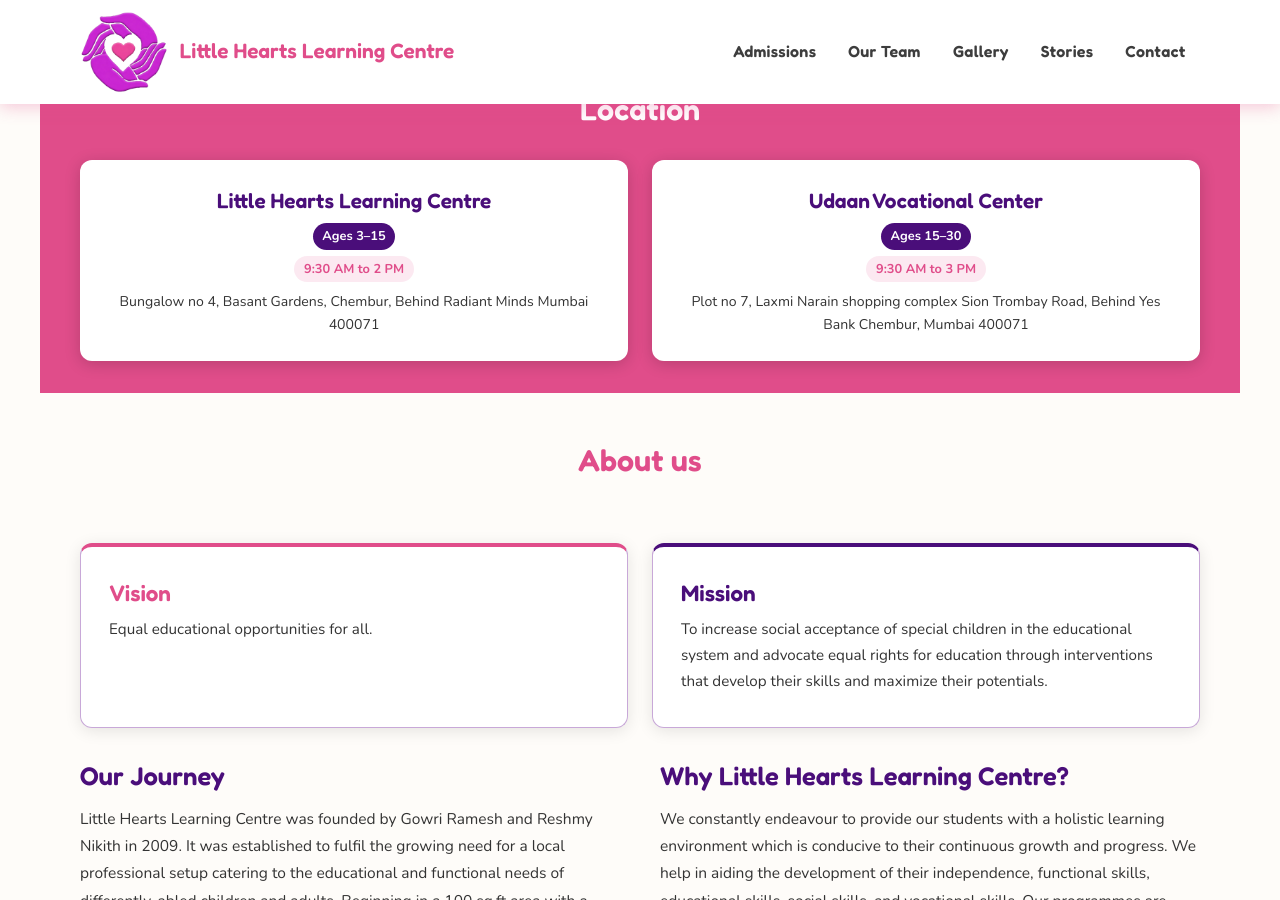
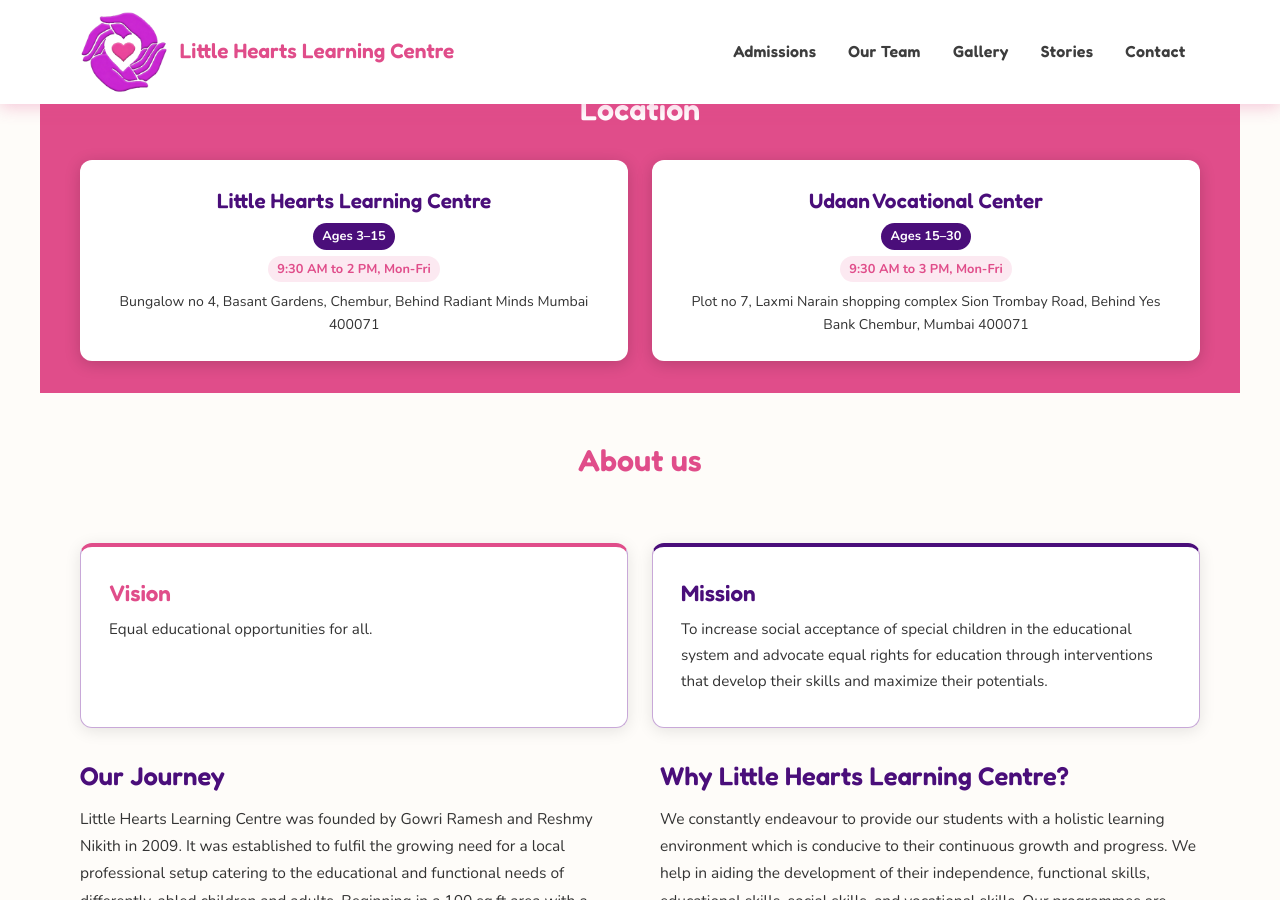
Before and after one commit to Cortinarius-I/LHLC_deCAP, a Jekyll site: the page built from index.md, in a window 1280 px wide and 900 px high, scrolled down 865 px. Built offline with Jekyll 4.4.1, drawn with Linux system fonts in a browser that asks for light colours.

Commit message:
Update Pages “home”

```diff
--- a/index.md
+++ b/index.md
@@ -24,11 +24,11 @@
 locations:
   - name: Little Hearts Learning Centre
     ages: Ages 3–15
-    timing: 9:30 AM to 2 PM
+    timing: 9:30 AM to 2 PM, Mon-Fri
     address: Bungalow no 4, Basant Gardens, Chembur, Behind Radiant Minds Mumbai 400071
   - name: Udaan Vocational Center
     ages: Ages 15–30
-    timing: 9:30 AM to 3 PM
+    timing: 9:30 AM to 3 PM, Mon-Fri
     address: Plot no 7, Laxmi Narain shopping complex  Sion Trombay Road, Behind Yes
       Bank  Chembur, Mumbai 400071
 about:
@@ -65,17 +65,17 @@
       palsy, sensory processing disorder, speech and language delays, and
       intellectual disabilities, among others.
   - question: Is there a fee for the initial assessment?
-    answer: No. The initial assessment and the parent consultation that follows
-      are completely free of charge. There is no obligation to enroll following
-      the assessment.
+    answer: No. The initial assessment and the parent consultation that follows are
+      completely free of charge. There is no obligation to enroll following the
+      assessment.
   - question: How is the curriculum personalised for each child?
     answer: Each student has an Individualized Education Plan (IEP) developed in
       collaboration with parents. Goals, methodology, and therapeutic supports
-      are tailored to the unique learning style and developmental profile of each
-      child, and are reviewed regularly.
+      are tailored to the unique learning style and developmental profile of
+      each child, and are reviewed regularly.
   - question: Can my child transition to a mainstream school from LHLC?
     answer: Yes — transitioning students to mainstream education where appropriate
       is one of our goals. Our team provides the academic foundation, social
-      skills training, and confidence building needed for a successful transition,
-      along with recommendations and support during the process.
+      skills training, and confidence building needed for a successful
+      transition, along with recommendations and support during the process.
 ---
```
